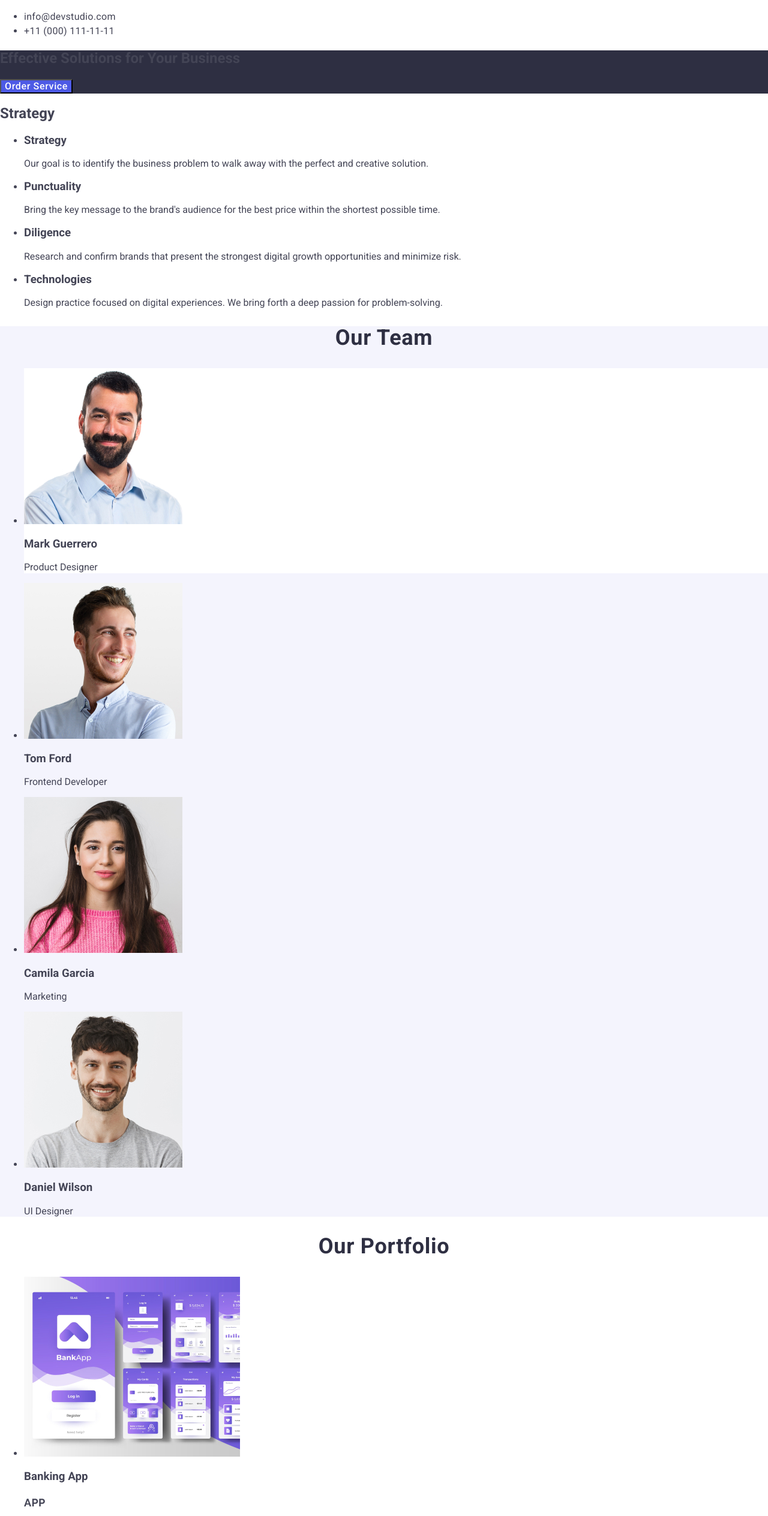
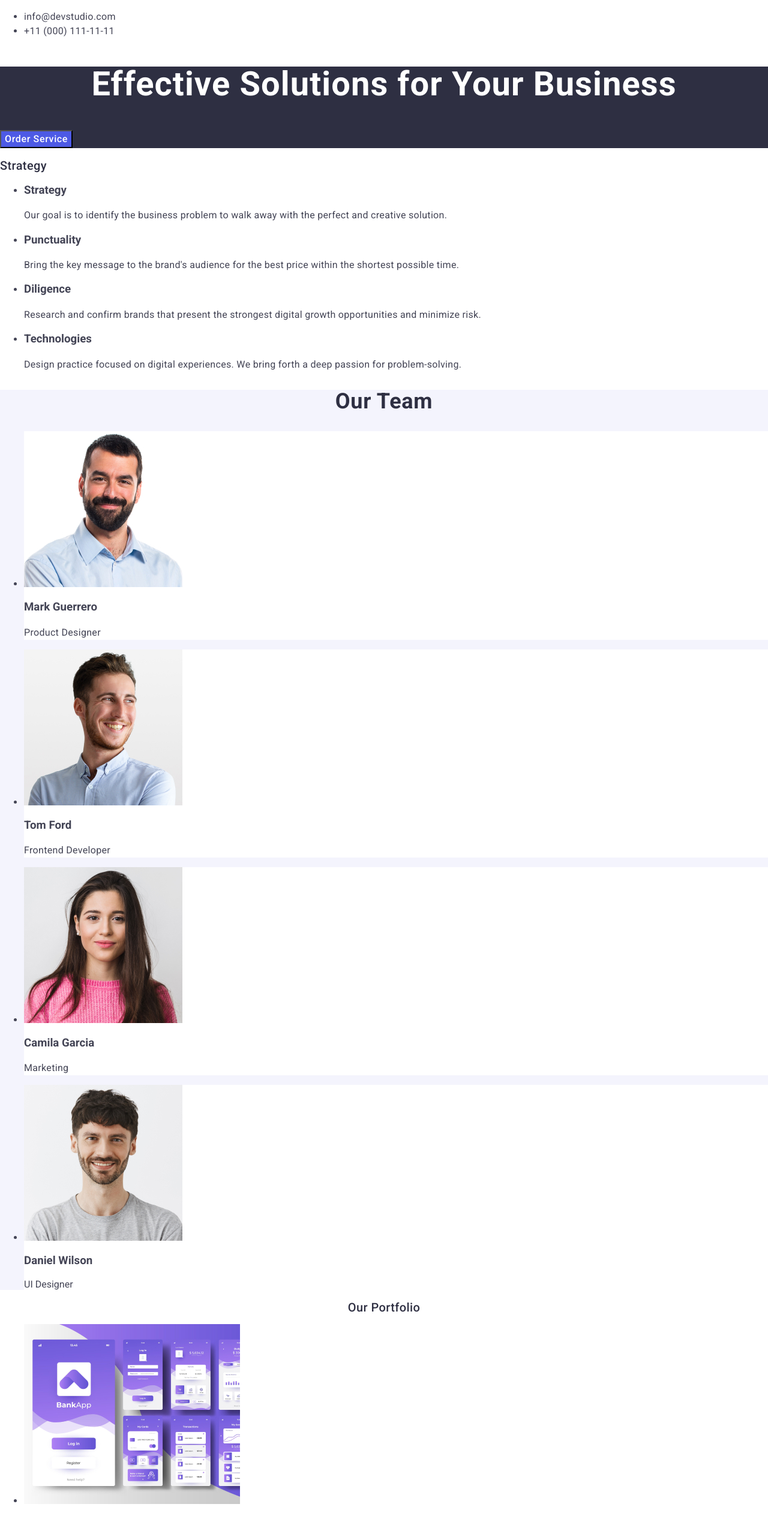
Before and after one commit to OlehBukovskyi/goit-markup-hw-02, a plain HTML site: page index.html in a window 1280 px wide. Shown: the part 109-2637 px from the top of the page at 60% size. Drawn offline with nearby package versions, Linux system fonts and the light colour scheme.

Commit message:
Error correction 2 HW2

```diff
--- a/css/styles.css
+++ b/css/styles.css
@@ -1,7 +1,7 @@
 body {
     font-family: "Roboto", sans-serif;
     color: #434455;
-    background-color:"#FFFFFF"
+    background-color: #FFF;
 }
 a {
     text-decoration: none;
@@ -27,7 +27,6 @@ background-color:  #FFF;
 }
 .logo {
     color: #4D5AE5;
-    width: 44px;
 font-family: "Raleway", sans-serif;
 font-size: 18px;
 font-style: normal;
@@ -36,11 +35,12 @@ line-height: 1.17;
 letter-spacing: 0.54px;
 text-transform: uppercase;
 
-
+.logo-accent {
+    color: #2e2f42;
+}
 }
 .logo-studio {
     color: #2E2F42;
-    width: 71px;
 font-family: "Raleway", sans-serif;
 font-size: 18px;
 font-style: normal;
@@ -49,7 +49,7 @@ line-height: 1.17;
 letter-spacing: 0.54px;
 text-transform: uppercase;
 }
-.haeder-address {
+.header-address {
     font-style: normal;
 }
 .section-1 {
@@ -60,29 +60,22 @@ font-size: 56px;
 font-style: normal;
 font-weight: 700;
 line-height: 1.07;
-letter-spacing: 1.12px;
-
+letter-spacing: 0.02em;
 }
 .site-nav {
     color: #2E2F42;
-
-/* Body Medium */
 font-family: Roboto;
 font-size: 16px;
 font-style: normal;
 font-weight: 500;
 line-height: 24px; /* 150% */
 letter-spacing: 0.32px;
-margin-top: 24px;
-margin-bottom: 24px;
 }
 
 .site-nav:hover,
-.site-nav:focus{
+.site-nav:focus {
     color: #404BBF;
-
-/* Body Medium */
-font-family: Roboto;
+font-family: "Roboto",sans-serif;
 font-size: 16px;
 font-style: normal;
 font-weight: 500;
@@ -91,8 +84,7 @@ letter-spacing: 0.32px;
 }
 .data-for-communicate {
     color:#434455;
- /* Body */
-    font-family: Roboto;
+    font-family: "Roboto",sans-serif;
     font-size: 16px;
     font-style: normal;
     font-weight: 400;
@@ -104,9 +96,7 @@ letter-spacing: 0.32px;
 .data-for-communicate:hover,
 .data-for-communicate:focus {
     color: #404BBF;
-
-/* Body */
-font-family: Roboto;
+font-family: "Roboto",sans-serif;
 font-size: 16px;
 font-style: normal;
 font-weight: 400;
@@ -121,6 +111,7 @@ letter-spacing: 0.32px;
     letter-spacing:0.04em;
     color:#FFFfff;
 background-color:#4D5AE5;
+line-height: 1.5;
 cursor: pointer;
 }
 .button-order-service:hover,
@@ -130,8 +121,21 @@ font-family: "Roboto", sans-serif;
     font-size: 16px;
     font-weight: 500;
     letter-spacing:0.04em;
+    line-height: 1.5;
     color:#FFFfff;
     cursor: pointer;
+}
+.h2-section-2-style{
+    font-weight: 500;
+    font-size: 20px;
+    line-height: 1.2;
+    letter-spacing: 0.02em;
+    color:#2e2f42 ;
+}
+.text-strategy{
+    line-height: 1.5;
+    letter-spacing: 0.02em;
+    color: #434455;
 }
 .h2-our-team {
     color: #2E2F42;
@@ -144,33 +148,36 @@ line-height: 1.11;
 letter-spacing: 0.02em;
 text-transform: capitalize;
 }
-.our-team-list{
+.our-team-list {
    background-color:#FFF;
 }
+.our-team-p {
+    line-height: 1.5;
+    letter-spacing: 0.02em;
 
-.our-portfolio-style{
-    color: #2E2F42;
+}
+
+.our-portfolio-style {
+    color: #2e2f42;
 text-align: center;
-
 font-family: "Roboto", sans-serif;
-font-size: 36px;
-font-weight: 700;
-line-height: 1.11;
+font-size: 20px;
+font-weight: 500;
+line-height: 1.2;
 letter-spacing: 0.02em;
 text-transform: capitalize;
 }
-.our-portfolio-p{
+.our-portfolio-p {
     color:  #434455;
-    width: 71px;
 font-family: "Raleway", sans-serif;
-font-size: 18px;
+font-size: 16px;
 font-style: normal;
 font-weight: 700;
 line-height: 1.5;
 letter-spacing: 0.02em;
 text-transform: uppercase;
 }
-.h3-style{
+.h3-style {
     font-weight: 500;
     font-size: 20px;
     line-height: 1.2;
@@ -178,9 +185,8 @@ text-transform: uppercase;
     color:#2e2f42;
 }
 
-.logo-studio-footer{
+.logo-studio-footer {
     color: #F4F4FD;
-    width: 71px;
 font-family: "Raleway", sans-serif;
 font-size: 18px;
 font-style: normal;
@@ -189,6 +195,9 @@ line-height: 1.17;
 letter-spacing: 0.54px;
 text-transform: uppercase;
 }
+.logo.footer.accent {
+    color: : #f4f4fd;
+    }
 .text-footer {
     color: #F4F4FD;
 font-family: "Roboto",sans-serif;
--- a/index.html
+++ b/index.html
@@ -15,7 +15,7 @@
 
         <nav>
     <a href="./index.html" class="logo">Web</a>
-    <a href="./index.html" class="logo-studio"> <span class="accent">Studio</span></a>
+    <a href="./index.html" class="logo-studio"> <span class="logo-accent">Studio</span></a>
         <ul>
             <li><a href="./index.html" class="site-nav">Studio</a></li>
             <li><a href="" class="site-nav">Portfolio</a></li>
@@ -33,14 +33,14 @@
     <main>
 
         <section class="h1-background">
-            <h1 class="section-1-">Effective Solutions
+            <h1 class="section-1">Effective Solutions
                 for Your Business</h1>
                 <button type="button" class="button-order-service">Order Service</button>
         </section>
 
 
         <section class="strategy-backgroud">
-            <h2>Strategy</h2>
+            <h2 class="h2-section-2-style">Strategy</h2>
             <ul>
                 <li>
                     <h3 class="h3-styles">Strategy</h3>
@@ -69,13 +69,13 @@
                 <li class="our-team-list"><img src="./images/img5.jpg" alt="Mark Guerrero" width="264"
                     height="260">
                     <h3 class="h3-styles">Mark Guerrero</h3> <p class="our-team-p">Product Designer</p></li>
-                <li><img src="./images/img-2.jpg" alt="Tom Ford" width="264"
+                <li class="our-team-list" ><img src="./images/img-2.jpg" alt="Tom Ford" width="264"
                     height="260">
                     <h3 class="h3-styles">Tom Ford</h3> <p class="our-team-p">Frontend Developer</p></li>
-                <li><img src="./images/img.jpg" alt="Camila Garcia" width="264"
+                <li class="our-team-list"> <img src="./images/img.jpg" alt="Camila Garcia" width="264"
                     height="260">
                     <h3 class="h3-styles">Camila Garcia</h3> <p class="our-team-p">Marketing</p></li>
-                <li><img src="./images/img-3.jpg" alt="Daniel Wilson" width="264"
+                <li class="our-team-list"><img src="./images/img-3.jpg" alt="Daniel Wilson" width="264"
                     height="260">
                     <h3>Daniel Wilson</h3><p>UI Designer</p></li>
             </ul>
@@ -109,7 +109,7 @@
 
     <footer class="footer-badkground">
         <a href="./index.html" class="logo">Web</a>
-        <a href="./index.html" class="logo-studio-footer"> <span class="accent">Studio</span></a>
+        <a href="./index.html" class="logo-studio-footer"> <span class="logo-footer-accent">Studio</span></a>
         <p class="text-footer">Increase the flow of customers and sales for your business with digital marketing & growth solutions.</p>
     </footer>
 
```
